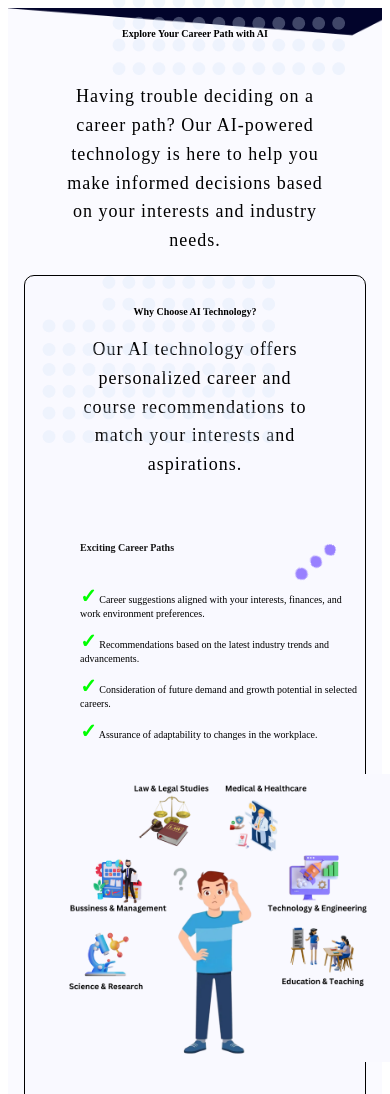
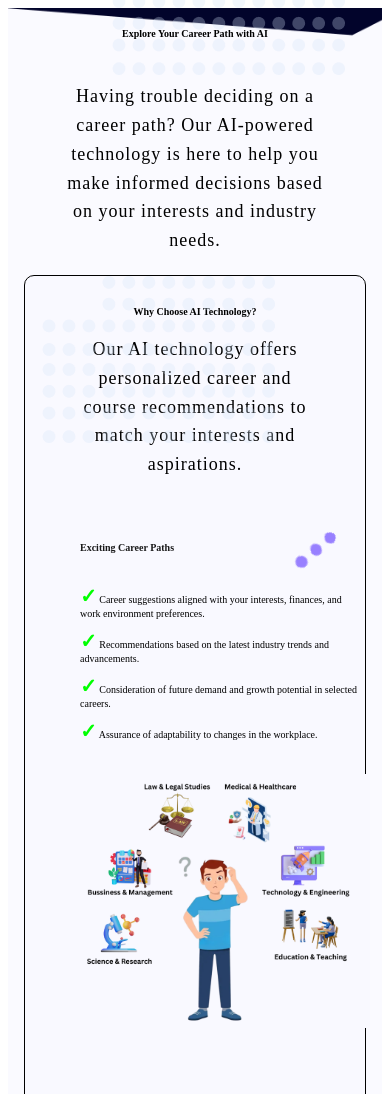
Before and after one commit to Rish281/Career-Path.github.io, a plain HTML site: page index.html in a window 390 px wide. Shown: the top 1094 px of the page. Drawn offline with Linux system fonts and the light colour scheme.

Commit message:
style.css

```diff
--- a/style.css
+++ b/style.css
@@ -175,7 +175,7 @@
         width: 600px;
     }
     .pic {
-        max-width: 600px;
+        max-width: 560px;
          max-height: auto;
     }
     .p-content {
@@ -195,7 +195,7 @@
         width: 340px;
     }
     .pic {
-        max-width: 340px;
+        max-width: 300px;
         max-height: auto;
     }
     .h,.p-content .c-heading,.chead,.h {
```
